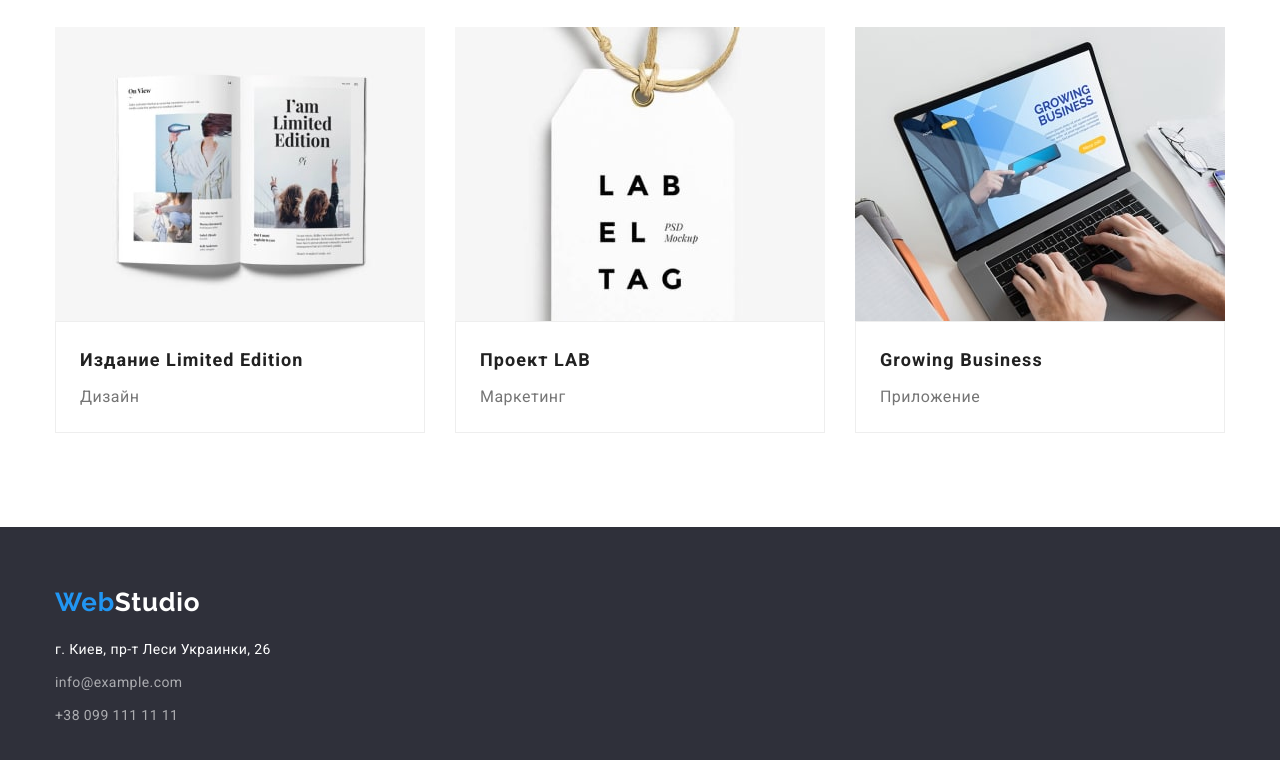
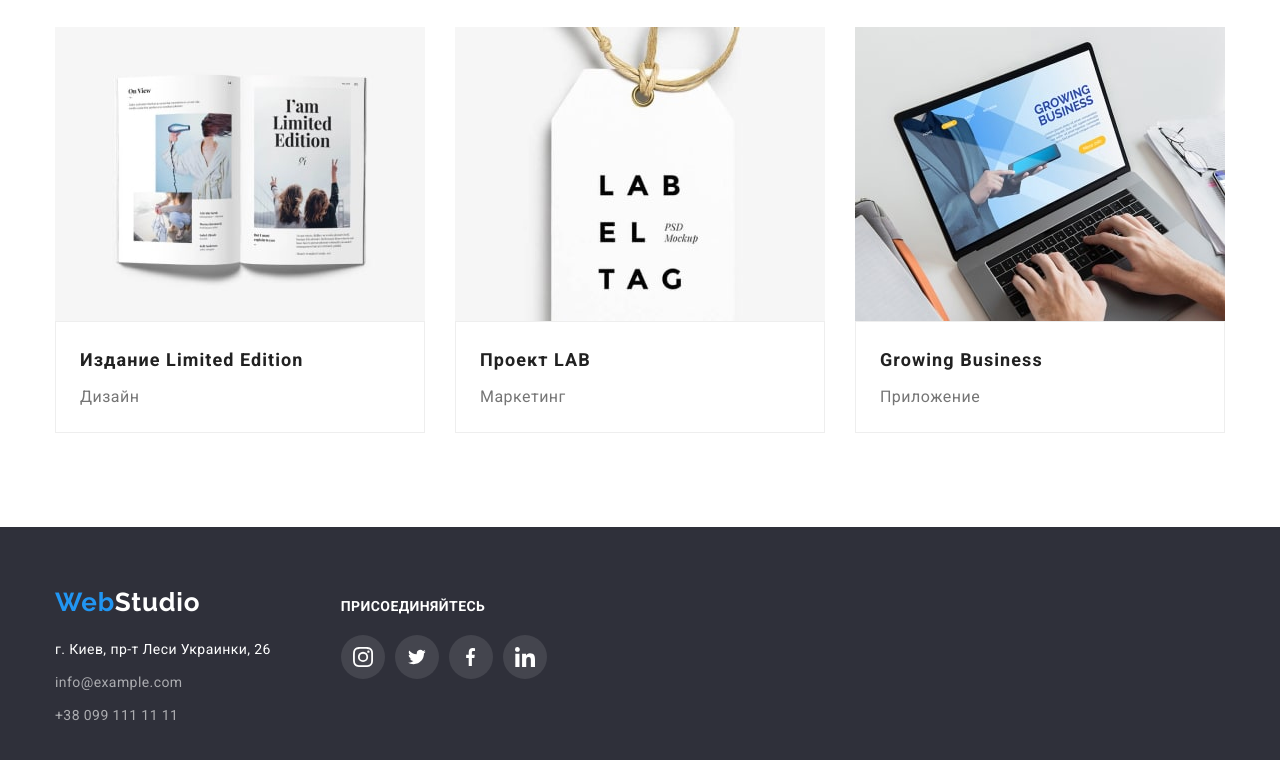
Before and after one commit to senslvg/goit-markup-hw-04, a plain HTML site: page portfolio.html in a window 1280 px wide. Shown: the part 1107-1867 px from the top of the page. Drawn offline with nearby package versions, Linux system fonts and the light colour scheme.

Commit message:
копировал футер

```diff
--- a/portfolio.html
+++ b/portfolio.html
@@ -223,9 +223,11 @@
 
         <!-- Футер-->
     <footer class="footer">
-      <div class="container">
+      <div class="container footer-container">
+        <div class="footer-adress">
           <a class="footer-logo link" href="./index.html">
-          <span class="footer-logo-web">Web</span><span class="footer-logo-studio">Studio</span></a
+            <span class="footer-logo-web">Web</span
+            ><span class="footer-logo-studio">Studio</span></a
           >
           <address>
             <ul class="footer-list list">
@@ -249,6 +251,33 @@
             </ul>
           </address>
         </div>
+
+        <div class="footer-socials">
+          <h3 class="footer-socials-text">Присоединяйтесь</h3>
+          <ul class="footer-socials-list list">
+            <li class="footer-socials-item">
+              <svg class="footer-socials-icon" width="20px" height="20px">
+                <use href="./images/symbol-defs-optimized.svg#icon-instagram"></use>
+              </svg>
+            </li>
+            <li class="footer-socials-item">
+              <svg class="footer-socials-icon" width="20px" height="16px">
+                <use href="./images/symbol-defs-optimized.svg#icon-twitter"></use>
+              </svg>
+            </li>
+            <li class="footer-socials-item">
+              <svg class="footer-socials-icon" width="10px" height="20px">
+                <use href="./images/symbol-defs-optimized.svg#icon-facebook"></use>
+              </svg>
+            </li>
+            <li class="footer-socials-item">
+              <svg class="footer-socials-icon" width="20px" height="20px">
+                <use href="./images/symbol-defs-optimized.svg#icon-linkedin"></use>
+              </svg>
+            </li>
+          </ul>
+        </div>
+      </div>
     </footer>
   </body>
 </html>
```
Lines whose indentation alone changed are shown as unchanged.
